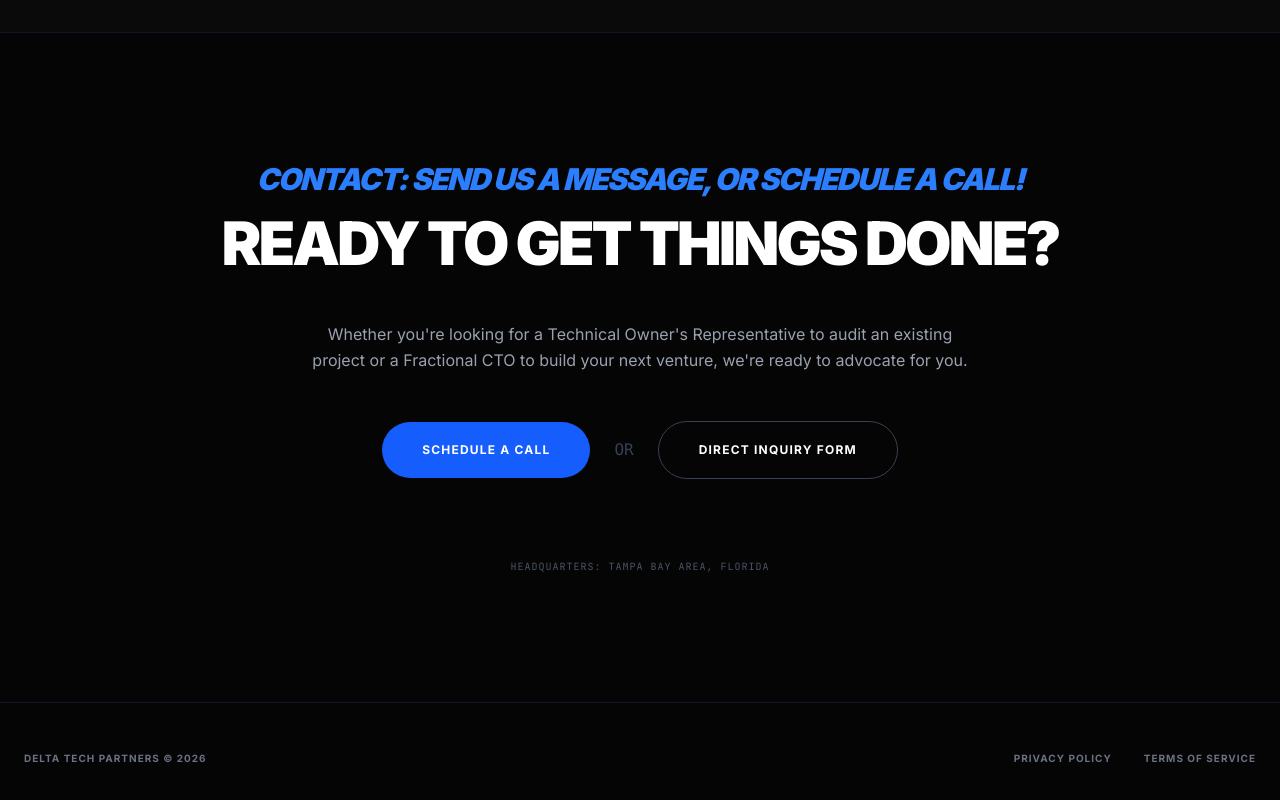
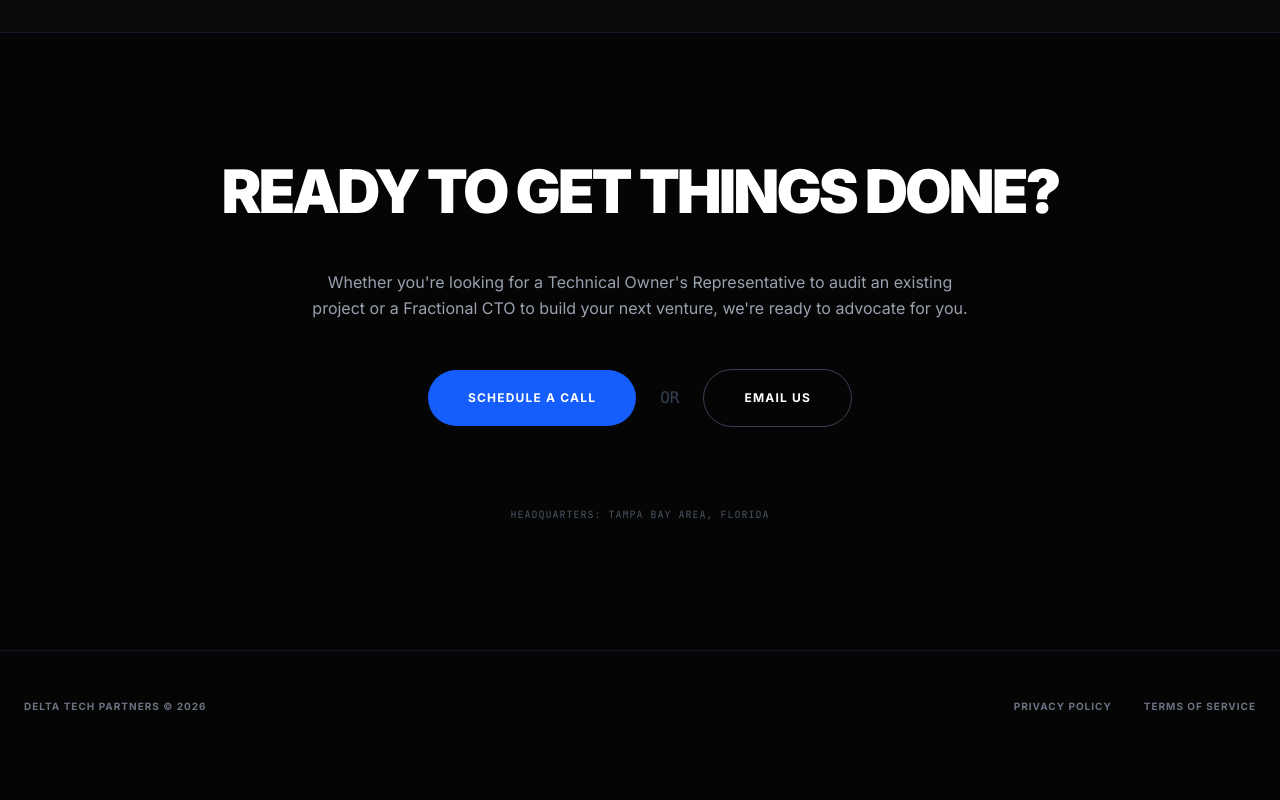
Before and after one commit to delta-tech-partners/dtp-nextjs, a Next.js app: page / in a window 1280 px wide. Shown: the part 3757-4557 px from the top of the page. After the commit the page ends 4519 px from the top, so only its background shows below. Built offline with nearby package versions, Linux system fonts and the light colour scheme.

Commit message:
fix: Updated Contact section

```diff
--- a/src/components/Contact.tsx
+++ b/src/components/Contact.tsx
@@ -4,7 +4,6 @@ export default function Contact() {
     return (
         <section id="contact" className="py-32 px-6 bg-[#050505] border-t border-gray-900 text-center">
             <div className="max-w-4xl mx-auto">
-                <h2 className="text-3xl font-black uppercase tracking-tighter italic mb-4 text-blue-500">Contact: Send us a Message, or Schedule a Call!</h2>
                 <h3 className="text-5xl md:text-6xl font-black uppercase tracking-tighter mb-12">Ready to Get things Done?</h3>
 
                 <p className="text-gray-400 mb-12 max-w-2xl mx-auto leading-relaxed">
@@ -14,7 +13,7 @@ export default function Contact() {
                 <div className="flex flex-col md:flex-row gap-6 justify-center items-center mb-20">
                     <a href="#" className="px-10 py-5 bg-blue-600 hover:bg-blue-700 text-white font-bold uppercase tracking-widest text-xs rounded-full transition-all">Schedule a Call</a>
                     <span className="text-gray-700 font-mono">OR</span>
-                    <a href="mailto:contact@deltatech.partners" className="px-10 py-5 border border-gray-700 hover:border-white text-white font-bold uppercase tracking-widest text-xs rounded-full transition-all">Direct Inquiry Form</a>
+                    <a href="mailto:ocarson@deltatechpartners.com" className="px-10 py-5 border border-gray-700 hover:border-white text-white font-bold uppercase tracking-widest text-xs rounded-full transition-all">Email Us</a>
                 </div>
 
                 <div className="mono text-gray-600 text-[10px] uppercase tracking-widest">
```
